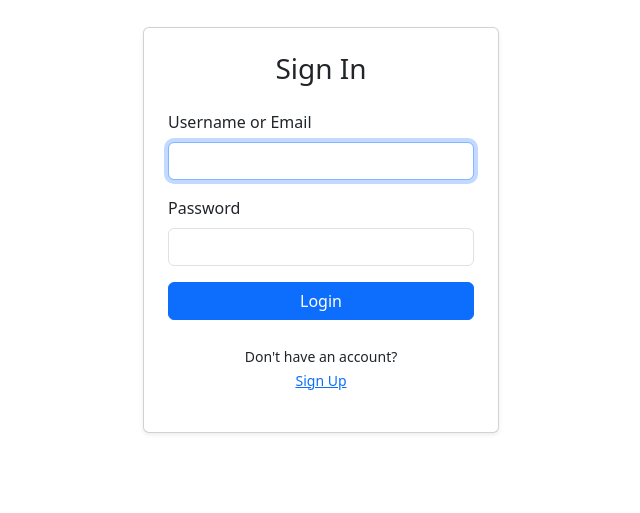
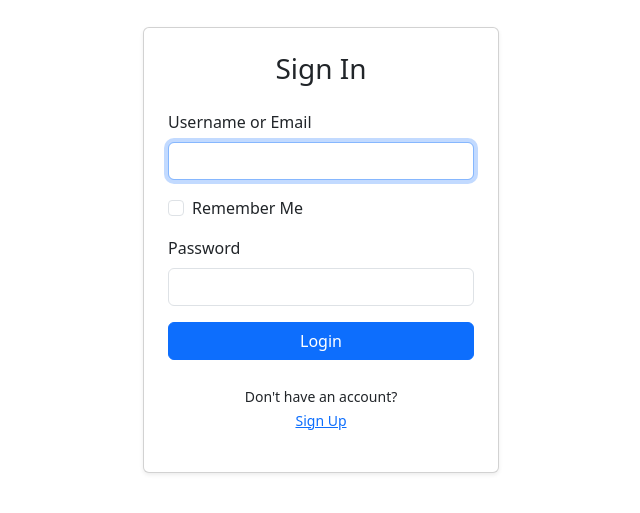
Before and after one commit to 23941335/cits3403, a Flask app: page /account/login in a window 1280 px wide. Shown: the part 157-670 px from the top of the page, without its empty margins (319-959 px from the left). Run offline with Flask 3, Linux system fonts and the light colour scheme.

Commit message:
add "Remember Me" support to login form

```diff
--- a/app/forms.py
+++ b/app/forms.py
@@ -1,5 +1,5 @@
 from flask_wtf import FlaskForm
-from wtforms import StringField, PasswordField, SubmitField
+from wtforms import StringField, PasswordField, SubmitField, BooleanField
 from wtforms.validators import ValidationError, InputRequired, Email, EqualTo, Length, Regexp
 import sqlalchemy as sa
 from app import db
@@ -56,6 +56,7 @@ class SignupForm(FlaskForm):
 class LoginForm(FlaskForm):
     username = StringField('Username or Email', validators=[InputRequired()])
     password = PasswordField('Password', validators=[InputRequired()])
+    remember_me = BooleanField('Remember Me')
     submit = SubmitField('Login')
 
     # May not be necessary to validate here
--- a/app/routes.py
+++ b/app/routes.py
@@ -55,7 +55,7 @@ def api_login():
         if user is None or not user.check_password(form.password.data):
             flash("Invalid username or password", "danger")
             return redirect("/account/login")
-        login_user(user, remember=False)  # TODO: Later add form.remember_me.data
+        login_user(user, remember=form.remember_me.data)  # TODO: Later add form.remember_me.data
         return redirect("/home")
     flash("Invalid username or password", "danger")
     return redirect("/account/login")
--- a/app/templates/pages/login.html
+++ b/app/templates/pages/login.html
@@ -15,6 +15,10 @@
                             <label for="username" class="form-label">Username or Email</label>
                             <input type="text" class="form-control" id="username" name="username" required
                                 autofocus>
+                        </div>
+                        <div class="mb-3 form-check">
+                            {{ form.remember_me(class="form-check-input", id="rememberMe") }}
+                            <label class="form-check-label" for="rememberMe">Remember Me</label>
                         </div>
                         <div class="mb-3">
                             <label for="password" class="form-label">Password</label>
--- a/config.py
+++ b/config.py
@@ -1,4 +1,5 @@
 import os
+from datetime import timedelta
 
 basedir = os.path.abspath(os.path.dirname(__file__))
 default_db_location = "sqlite:///" + os.path.join(basedir, "app.db")
@@ -6,3 +7,4 @@ default_db_location = "sqlite:///" + os.path.join(basedir, "app.db")
 class Config:
     SQLALCHEMY_DATABASE_URI = os.environ.get("DATABASE_URL") or default_db_location
     SECRET_KEY = os.environ.get("SECRET_KEY")
+    REMEMBER_COOKIE_DURATION = timedelta(days=7)
```
